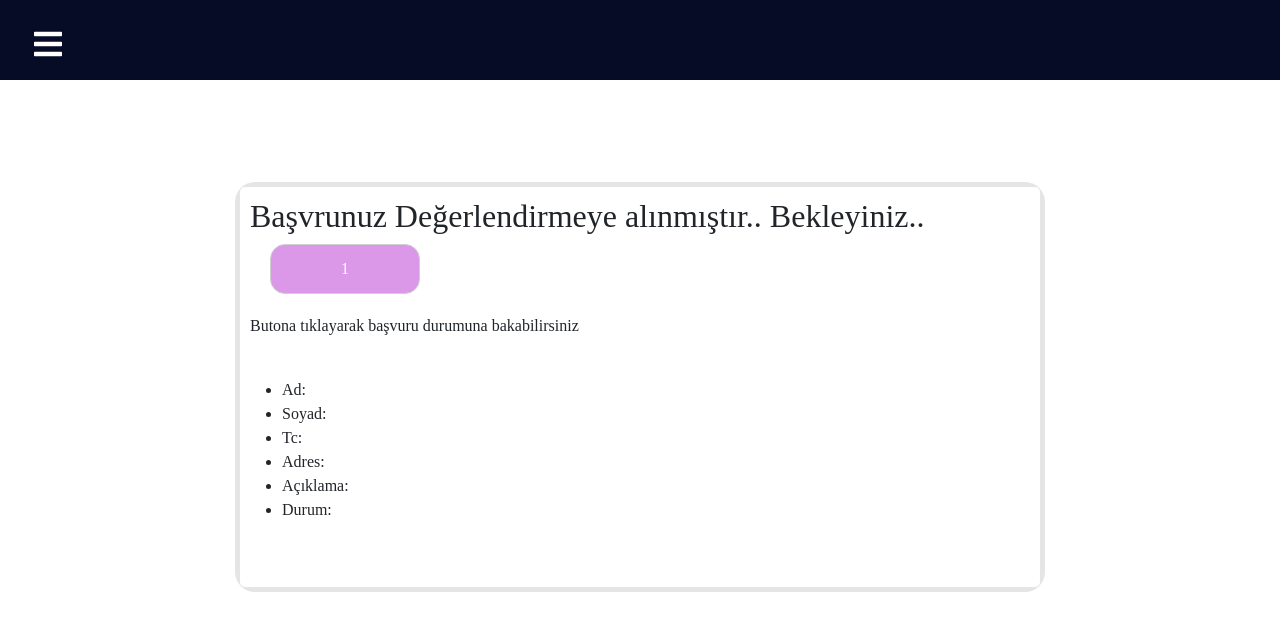
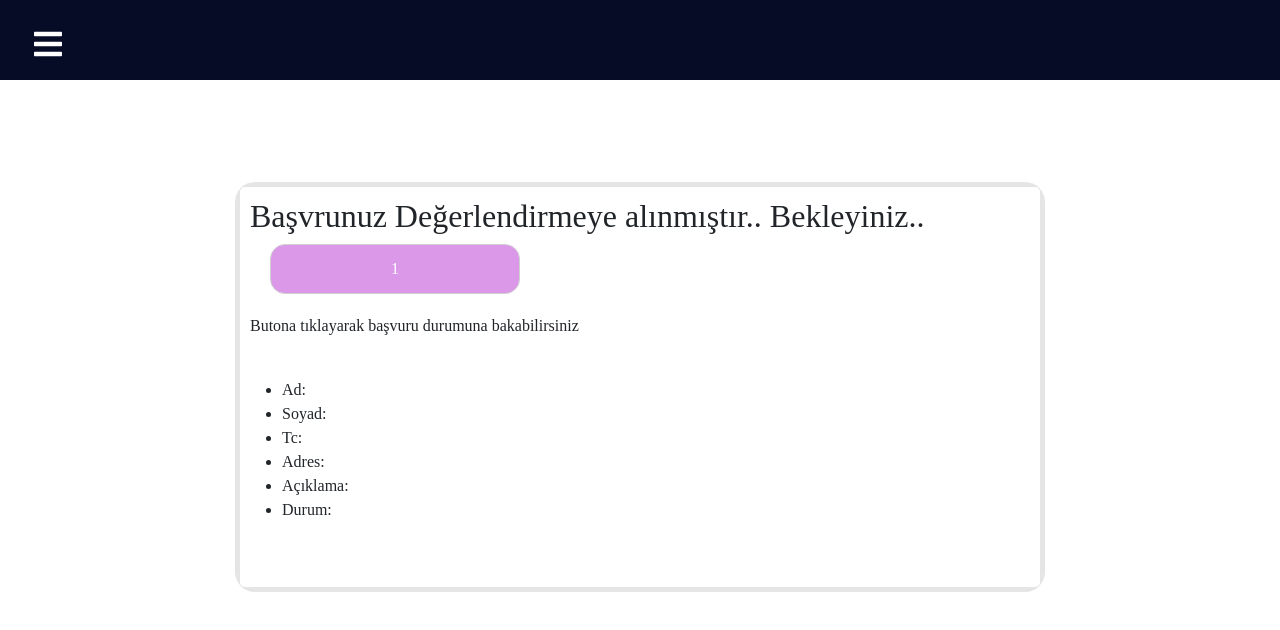
Before and after one commit to gizemykbg/graduation-project-gizemykbg, a React (Create React App) app: page /basvuru-basarili/1 in a window 1280 px wide. Shown: the top 630 px of the page. Built offline with nearby package versions, Linux system fonts and the light colour scheme; no server answers; the database is empty.

Commit message:
edit button

```diff
--- a/src/components/apply-search.js
+++ b/src/components/apply-search.js
@@ -112,6 +112,7 @@ export default function ApplySearch() {
         </button>
         <br />
         <h6>Çözemediğim sorun yüzünden iki kere aratınız.</h6>
+        {!data && <div>Bilgileriniz bulunamadı </div>}
         <div>
           <ul>
             <li>{data.firstname}</li>
--- a/src/index.css
+++ b/src/index.css
@@ -138,7 +138,7 @@ form input[type='reset'] {
 
 .buttonn {
   height: 50px;
-  width: 150px;
+  width: 250px;
   box-sizing: border-box;
   padding: 4px 10px;
   background: #db98e9;
```
